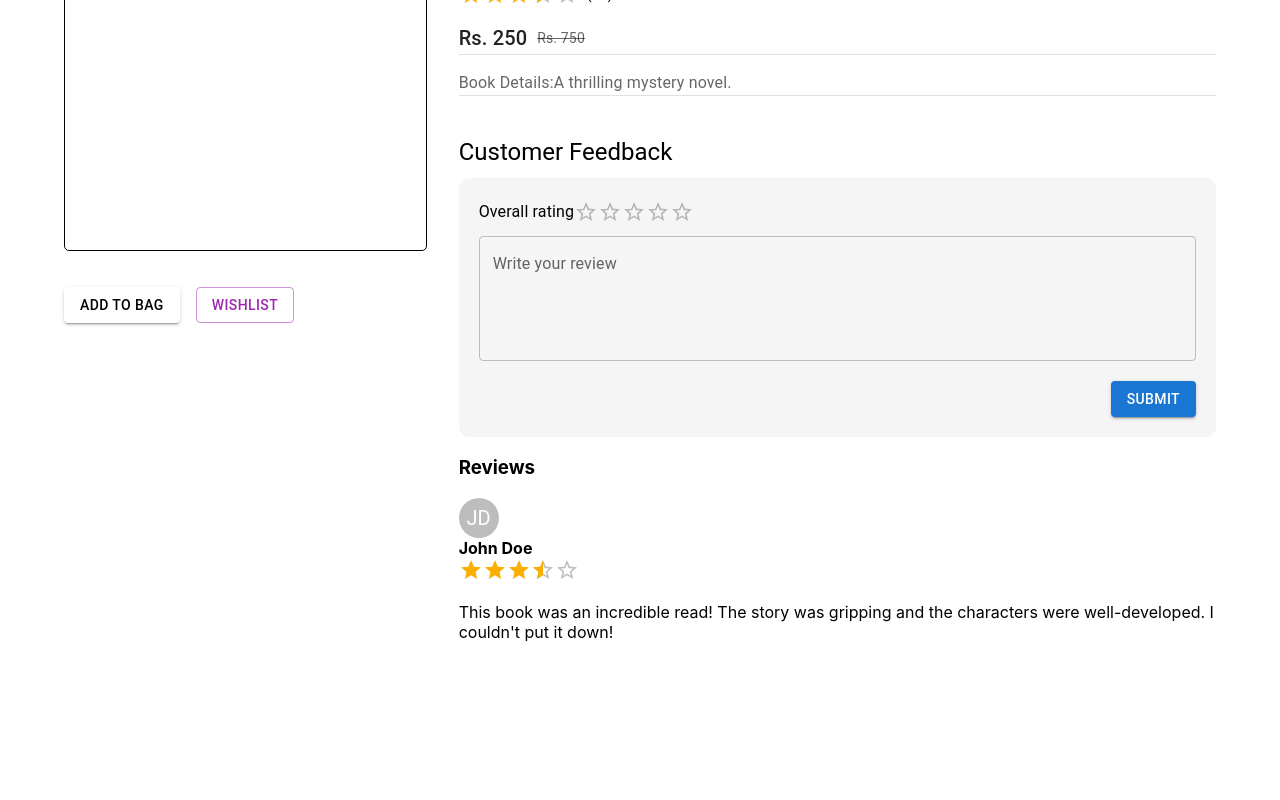
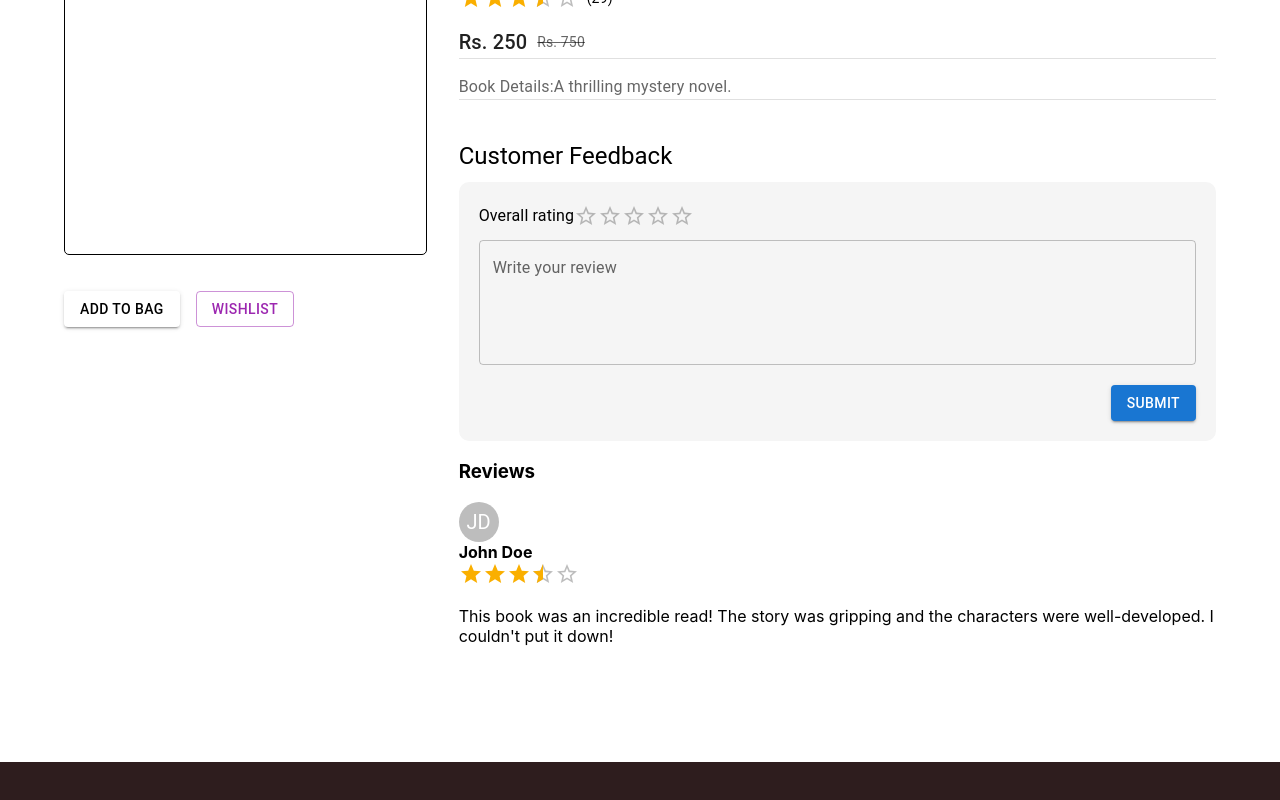
Before and after one commit to KeshavWanjale/Book-Store-ReactJS, a React (Create React App) app in the folder book-store/: page /books/1 in a window 1280 px wide. Shown: the part 212-1012 px from the top of the page. Before the commit the page ends 870 px from the top, so only its background shows below. Built offline with nearby package versions, Linux system fonts and the light colour scheme.

Commit message:
[Keshav] ADD: created footer

```diff
--- a/book-store/src/components/bookContainer/BookContainer.jsx
+++ b/book-store/src/components/bookContainer/BookContainer.jsx
@@ -24,7 +24,6 @@ const BookContainer = () => {
         <Container>
             <div
                 style={{
-                    marginTop: "5rem",
                     display: "flex",
                     alignItems: "center",
                     justifyContent: "space-between",
--- a/book-store/src/components/bookDetails/BookDetails.jsx
+++ b/book-store/src/components/bookDetails/BookDetails.jsx
@@ -41,7 +41,7 @@ export default function BookDetails() {
 
     return (
         <Container>
-            <Grid container spacing={4} sx={{ marginTop: "4rem" }}>
+            <Grid container spacing={4} >
                 <Grid item xs={12} md={4}>
                     <div
                         style={{
--- /dev/null
+++ b/book-store/src/components/footer/Footer.jsx
@@ -0,0 +1,16 @@
+const Footer = () => {
+    return (
+        <footer
+            style={{
+                height: "45px",
+                backgroundColor: "#2E1D1E",
+                width: "100%",
+                bottom: "0",
+                left: "0",
+                zIndex: "1000",
+            }}
+        ></footer>
+    );
+};
+
+export default Footer;
--- a/book-store/src/components/home/Home.jsx
+++ b/book-store/src/components/home/Home.jsx
@@ -1,13 +1,18 @@
 import React from 'react'
 import NavBar from '../navBar/NavBar'
 import { Outlet } from 'react-router-dom'
+import Footer from '../footer/Footer'
 
 
 export default function Home() {
     return (
         <>
             <NavBar />
-            <Outlet />
+            <div style={{ paddingBottom: "100px", paddingTop: "100px" }}>
+                <Outlet />
+            </div>
+            <Footer />
+
         </>
     )
 }
```
